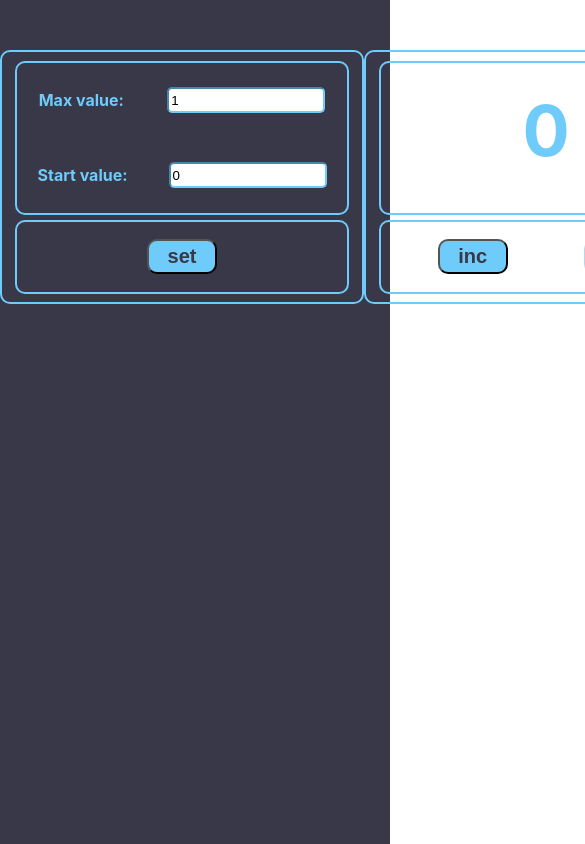
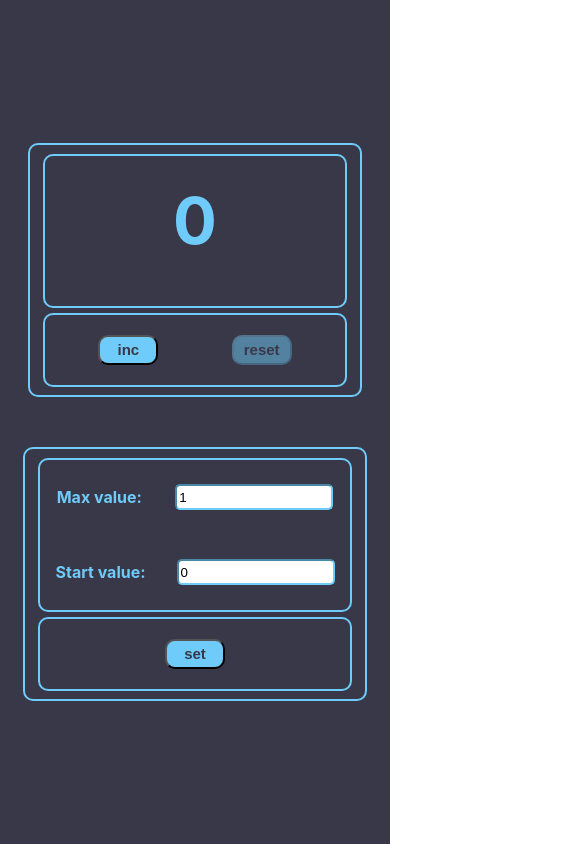
Before and after one commit to 1evgen/Counter, a React (Create React App) app: page / in a window 390 px wide. Shown: the top 844 px of the page, 585 px wide, since content can reach past the window. Built offline with nearby package versions, Linux system fonts and the light colour scheme.

Commit message:
Added media queries for responsiveness

```diff
--- a/src/App.css
+++ b/src/App.css
@@ -8,3 +8,28 @@
     height: 100vh;
 
 }
+
+
+@media (min-width: 400px) and (max-width: 768px) {
+        .App {
+            display: flex;
+            flex-direction: column;
+            justify-content: center;
+            align-items: center;
+
+        }
+    .bodyCounter{
+        gap: 0
+    }
+}
+
+@media (min-width: 360px) and (max-width: 400px) {
+    .App {
+        display: flex;
+        flex-direction: column;
+        justify-content: center;
+        align-items: center;
+
+    }
+
+}
--- a/src/App.tsx
+++ b/src/App.tsx
@@ -4,13 +4,7 @@ import { SettingCounter } from './SettingCounter/SettingCounter';
 import './App.css';
 import {isDisabled} from "@testing-library/user-event/dist/utils";
 
-
-
-
 function App() {
-
-
-
     const [value, setValue] = useState <number | string>(0);
     const [startValue, setStartValue] = useState(0);
     const [maxValue, setMaxValue] = useState(0);
--- a/src/AppWithReducer.tsx
+++ b/src/AppWithReducer.tsx
@@ -1,6 +1,6 @@
-import React, {ChangeEvent, useEffect, useState} from 'react';
-import { CounterNumbers } from './CounterNubres/CounterNumbers';
-import { SettingCounter } from './SettingCounter/SettingCounter';
+import React, {useState} from 'react';
+import {CounterNumbers} from './CounterNubres/CounterNumbers';
+import {SettingCounter} from './SettingCounter/SettingCounter';
 import './App.css';
 import {useDispatch, useSelector} from "react-redux";
 import {AppRootStateType} from "./state/store";
@@ -16,39 +16,21 @@ function AppWithReducer() {
     const state = useSelector<AppRootStateType, initialStateType>(state => state.count)
     const dispatch = useDispatch()
 
-/// Local Storage
-    const onSetMaxValue = (value:number)=>{
+
+    const onSetMaxValue = (value: number) => {
         dispatch(setMaxValueAC(value))
-        // localStorage.setItem('maxValue', JSON.stringify(value))
     }
-    const onSetStartValue = (value:number)=>{
+    const onSetStartValue = (value: number) => {
         dispatch(setStartValueAC(value))
-        // localStorage.setItem('startValue', JSON.stringify(value))
     }
-    // useEffect(()=> {
-    //     let newMaxValue =  localStorage.getItem('maxValue')
-    //     let newStartValue =  localStorage.getItem('startValue')
-    //     let newValue = localStorage.getItem('value')
-    //         if(newMaxValue){
-    //         setMaxValue(JSON.parse(newMaxValue))
-    //         }
-    //         if(newStartValue){
-    //         setStartValue(JSON.parse(newStartValue))
-    //         }
-    //         if(newValue){
-    //             setValue(JSON.parse(newValue))
-    //         }
-    // },[])
 
     /// change numbers
     const settingValue = () => {
         dispatch(setStartValueAC(state.startValue))
         dispatch(setNewValueInCounterAC(state.startValue))
-        // localStorage.setItem('value', JSON.stringify(startValue))
     };
-
     const changeNumberInCounter = () => {
-        if(state.value < state.maxValue ){
+        if (state.value < state.maxValue) {
             dispatch(incrementValueAC())
         }
 
@@ -73,7 +55,7 @@ function AppWithReducer() {
         if (inputName === 'max' && value < 0) return false
         if (inputName === 'start' && value < 0) return false
         if (inputName === 'start' && value > state.maxValue) return false
-        if(inputName === 'max' && value < state.startValue) return false
+        if (inputName === 'max' && value < state.startValue) return false
         if (inputName === 'start' && value === state.maxValue) return false;
         if (inputName === 'max' && value === state.startValue) return false;
         else return true
--- a/src/CounterNubres/CounterButton/CounterButtons.module.css
+++ b/src/CounterNubres/CounterButton/CounterButtons.module.css
@@ -1,6 +1,6 @@
 
 .styleButtons {
-    width: 70px;
+    min-width: 70px;
     height:35px;
     margin: 20px;
     border-radius: 10px;
@@ -18,3 +18,14 @@
 .styleButtons:disabled {
     opacity: 0.5; /* Устанавливаем значение прозрачности */
 }
+
+@media (min-width: 360px) and (max-width: 400px) {
+    .styleButtons{
+        min-width: 60px;
+        height:30px;
+        font-size: 15px;
+    }
+
+
+
+}
--- a/src/CounterNubres/CounterNumbers.module.css
+++ b/src/CounterNubres/CounterNumbers.module.css
@@ -58,7 +58,7 @@
     flex-direction: column;
     justify-content: center;
     align-items: center;
-    margin-top: 25px;
+    margin: 60px auto;
     color: #6fcbfa;
 }
 
@@ -69,3 +69,35 @@
 .String{
     color: #af0707;
 }
+
+
+@media (min-width: 400px) and (max-width: 768px) {
+    .bodyCounter {
+        margin: 0;
+    }
+}
+
+
+@media (min-width: 360px) and (max-width: 400px) {
+    .bodyCounter {
+        margin: 0;
+        width: 330px;
+    }
+    .windowCounter{
+        width: 300px;
+        height: 150px;
+    }
+    .spaceForButtons {
+        width: 300px;
+        height: 70px;
+    }
+    .number {
+        font-size: 65px;
+    }
+    .string{
+        font-size: 20px;
+        margin: 60px auto;
+    }
+
+
+}
--- a/src/SettingCounter/SettingCounter.module.css
+++ b/src/SettingCounter/SettingCounter.module.css
@@ -46,6 +46,16 @@
     border: 2px solid red;
 }
 
-.disabled{
+@media (min-width: 360px) and (max-width: 400px) {
+    .bodySettingCounter{
+        width: 340px;
 
+    }
+    .windowForValue{
+        width: 310px;
+
+    }
+    .windowForButton{
+        width: 310px;
+    }
 }
```
Lines whose indentation alone changed are shown as unchanged.
